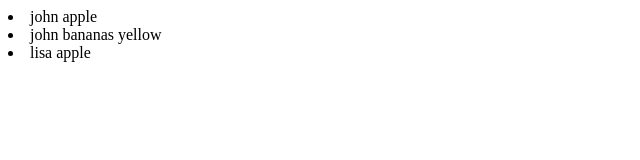
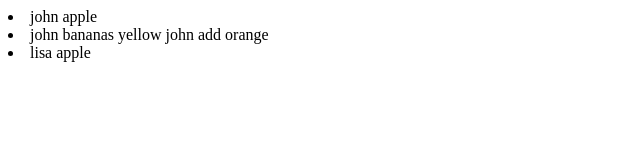
Before and after one commit to gitbot19/BunnyGit, a plain HTML site: page index.html in a window 1280 px wide. Shown: the full height of the page, 0-640 px from the left. Drawn offline with Linux system fonts and the light colour scheme.

Commit message:
john add orange

```diff
--- a/index.html
+++ b/index.html
@@ -1,7 +1,7 @@
 <html>
     <body>
         <li>john apple</li>
-        <li>john bananas yellow</li>
+        <li>john bananas yellow john add orange</li>
         <li>lisa apple</li>
     </body>
 </html>
```
